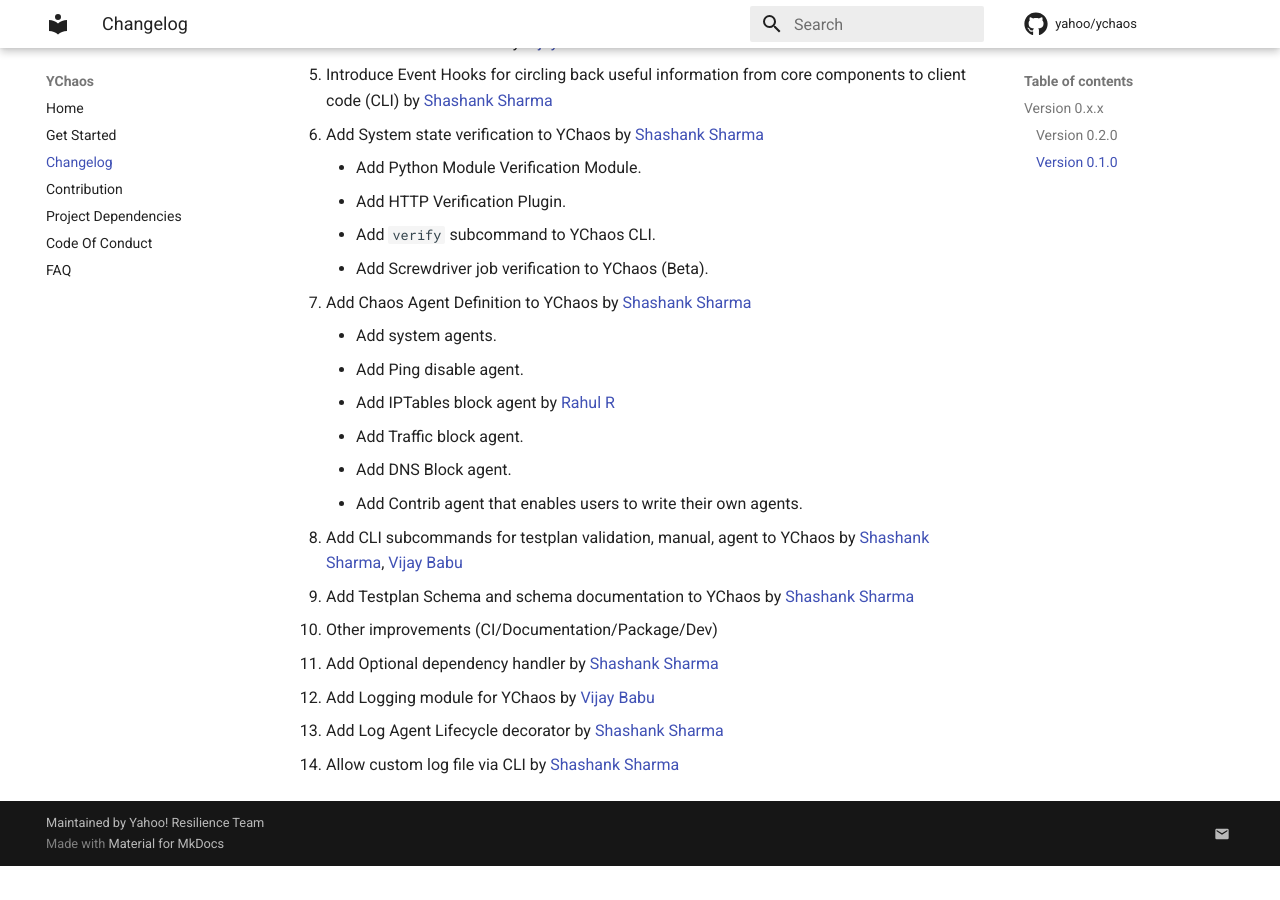
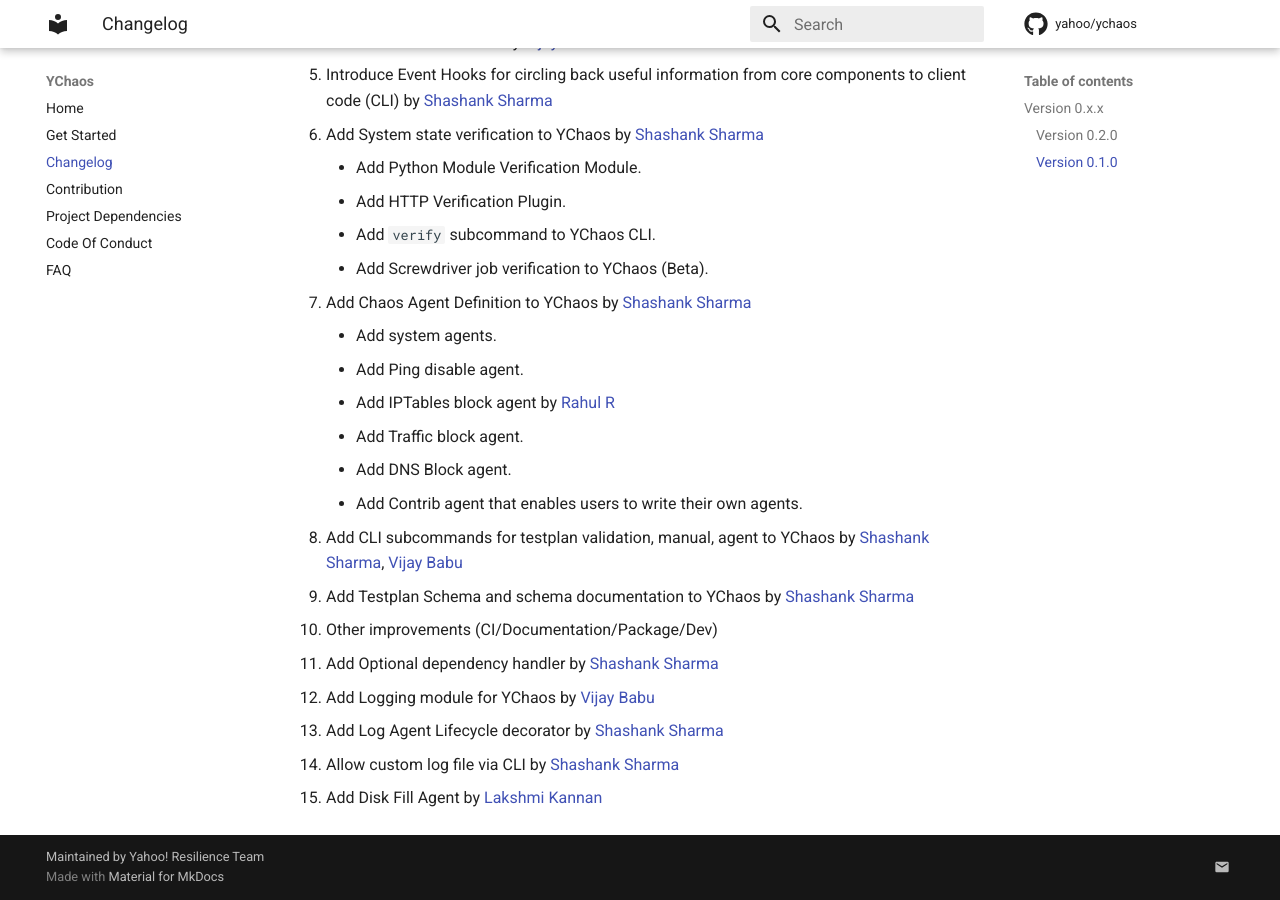
Before and after one commit to yahoo/ychaos, an MkDocs documentation site: the page built from docs/releases.md, in a window 1280 px wide and 900 px high, scrolled down 610 px. Built offline with MkDocs 1.6.1 and Material for MkDocs 9.7.7, drawn with Linux system fonts in a browser that asks for light colours; comment, search, counter and statistics services are not loaded; the version menu is left out; before the commit the page ends 1476 px from its top, so only the background shows below that.

Commit message:
Adding doc for disk fill agent

```diff
--- a/docs/releases.md
+++ b/docs/releases.md
@@ -49,3 +49,4 @@
    - Add Logging module for YChaos by [Vijay Babu](https://github.com/vijaybabu4589)
    - Add Log Agent Lifecycle decorator by [Shashank Sharma](https://github.com/shashankrnr32)
    - Allow custom log file via CLI by [Shashank Sharma](https://github.com/shashankrnr32)
+   - Add Disk Fill Agent by [Lakshmi Kannan](https://github.com/lakshmi-k05)
```
Also changed, not shown: docs/package_docs/agents/system/disk.md (added, +1 -0 lines), docs/package_docs/agents/system/.pages.
